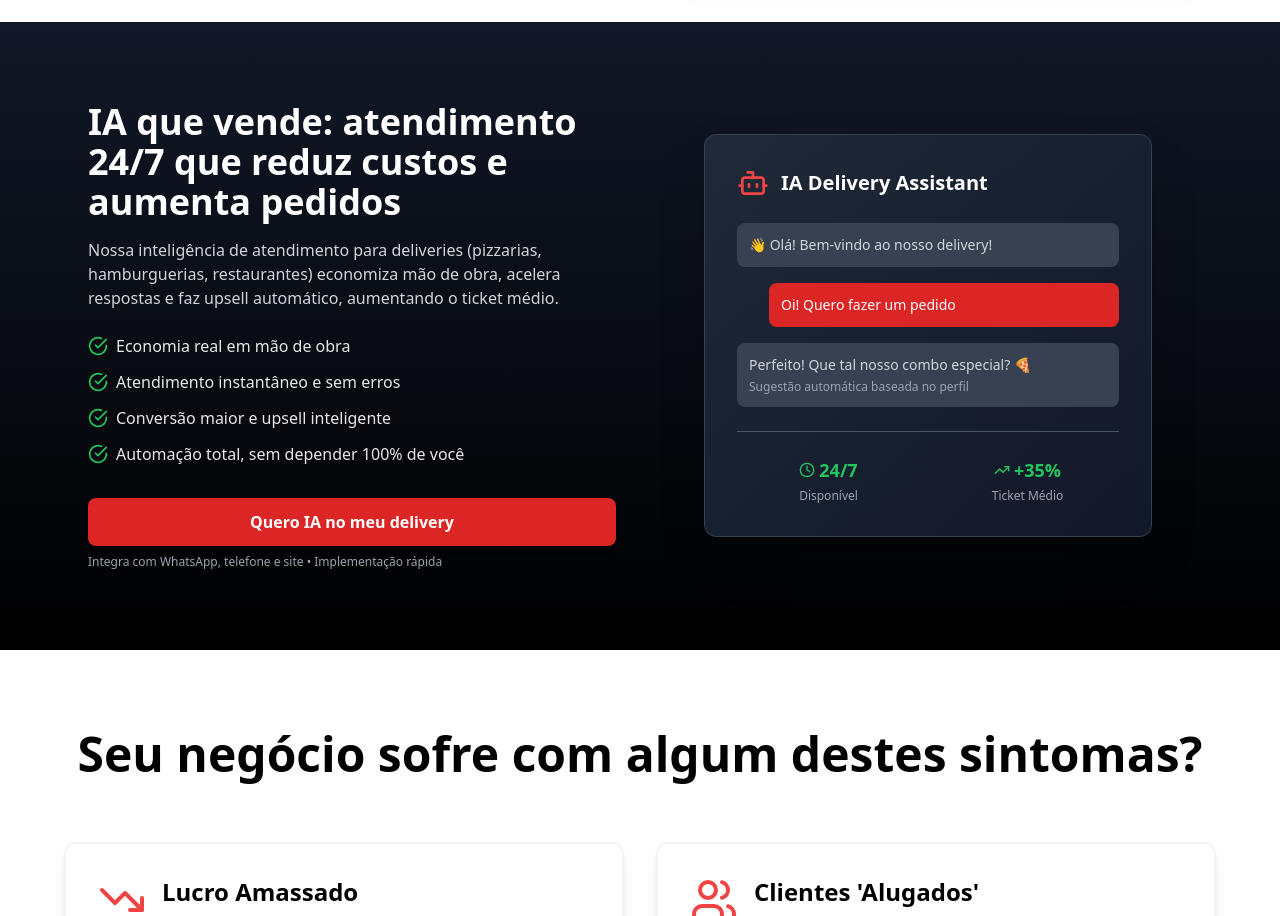
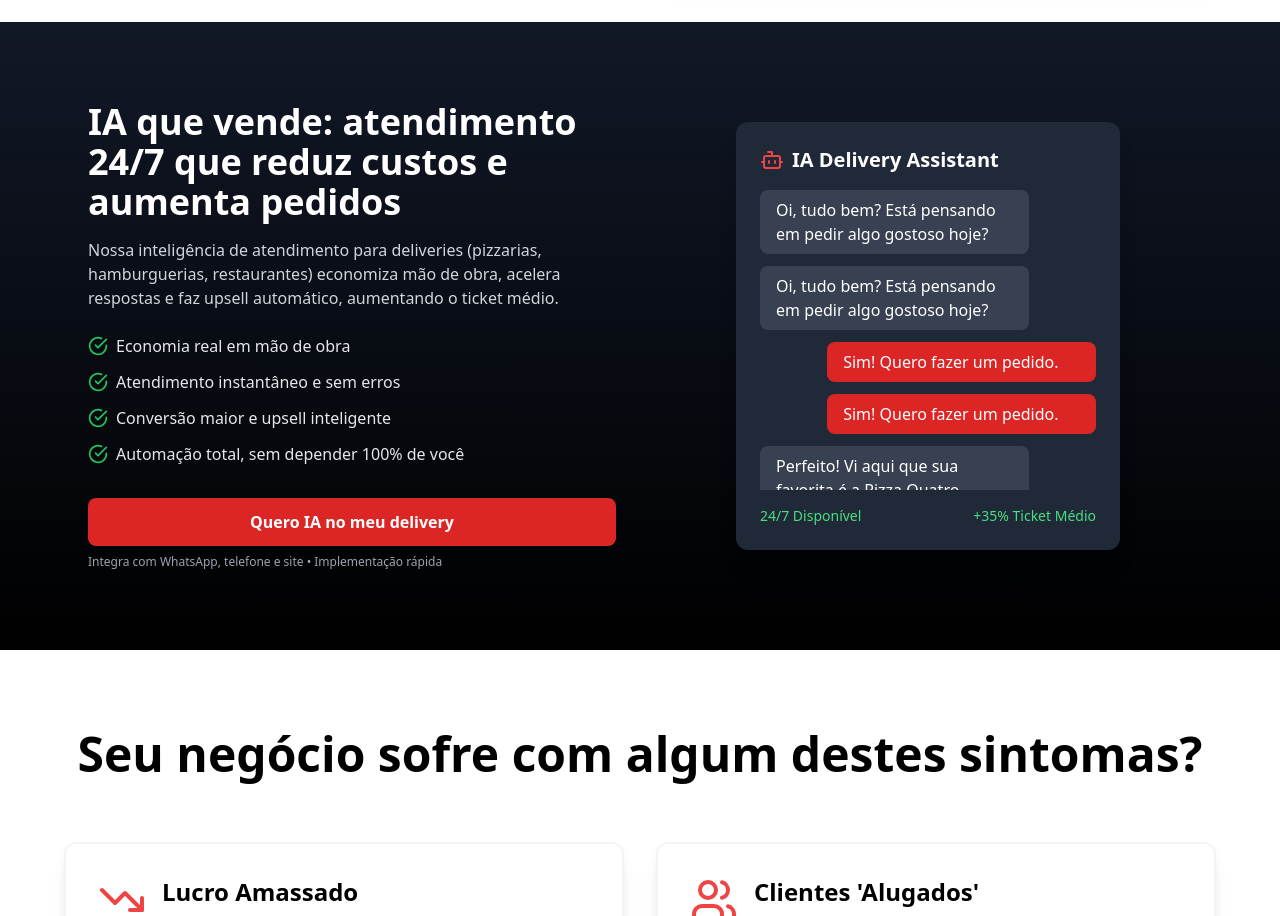
Before and after one commit to gnomogold/novo-site-2M, a React (Vite) app: page / in a window 1280 px wide. Shown: the part 2120-3036 px from the top of the page. Built offline with nearby package versions, Linux system fonts and the light colour scheme.

Commit message:
Replace static chat with animated chat mockup

```diff
--- a/src/components/IADelivery.tsx
+++ b/src/components/IADelivery.tsx
@@ -52,46 +52,76 @@ export const IADelivery: React.FC<IADeliveryProps> = ({ onCtaClick }) => {
 
         {/* Coluna com Mockup/Ilustração */}
         <div className="flex justify-center items-center">
-          <div className="bg-gradient-to-br from-gray-800 to-gray-900 rounded-xl shadow-2xl p-8 border border-gray-700 max-w-md w-full">
-            <div className="flex items-center space-x-3 mb-6">
-              <Bot className="w-8 h-8 text-red-500" />
-              <h3 className="text-xl font-bold text-white">IA Delivery Assistant</h3>
-            </div>
-
-            {/* Simulação de Chat */}
-            <div className="space-y-4">
-              <div className="bg-gray-700 p-3 rounded-lg">
-                <p className="text-sm text-gray-300">👋 Olá! Bem-vindo ao nosso delivery!</p>
-              </div>
-              <div className="bg-red-600 p-3 rounded-lg ml-8">
-                <p className="text-sm text-white">Oi! Quero fazer um pedido</p>
-              </div>
-              <div className="bg-gray-700 p-3 rounded-lg">
-                <p className="text-sm text-gray-300">Perfeito! Que tal nosso combo especial? 🍕</p>
-                <p className="text-xs text-gray-400 mt-1">Sugestão automática baseada no perfil</p>
-              </div>
-            </div>
-
-            {/* Métricas */}
-            <div className="grid grid-cols-2 gap-4 mt-6 pt-6 border-t border-gray-600">
-              <div className="text-center">
-                <div className="flex items-center justify-center space-x-1 mb-1">
-                  <Clock className="w-4 h-4 text-green-500" />
-                  <span className="text-lg font-bold text-green-500">24/7</span>
-                </div>
-                <p className="text-xs text-gray-400">Disponível</p>
-              </div>
-              <div className="text-center">
-                <div className="flex items-center justify-center space-x-1 mb-1">
-                  <TrendingUp className="w-4 h-4 text-green-500" />
-                  <span className="text-lg font-bold text-green-500">+35%</span>
-                </div>
-                <p className="text-xs text-gray-400">Ticket Médio</p>
-              </div>
-            </div>
-          </div>
+          <AnimatedChatMockup />
         </div>
       </div>
     </section>
   );
 };
+
+const AnimatedChatMockup: React.FC = () => {
+  const [messages, setMessages] = React.useState<Array<{sender: string, text: string}>>([]);
+
+  const allMessages = [
+    {sender:"bot", text:"Oi, tudo bem? Está pensando em pedir algo gostoso hoje?"},
+    {sender:"client", text:"Sim! Quero fazer um pedido."},
+    {sender:"bot", text:"Perfeito! Vi aqui que sua favorita é a Pizza Quatro Queijos tamanho grande, que você pediu na última sexta. Quer repetir essa delícia hoje?"},
+    {sender:"bot", text:"Olha só: hoje você pode adicionar uma Pizza Broto Doce de Prestígio por apenas R$10,99. Uma ótima pedida para compartilhar e deixar o dia da sua esposa mais leve e feliz. Quer incluir essa delícia junto?"},
+    {sender:"client", text:"Boa, adiciona a Broto Doce de Prestígio."},
+    {sender:"bot", text:"Perfeito, combo atualizado. Você prefere pagar online ou na entrega?"}
+  ];
+
+  React.useEffect(() => {
+    allMessages.forEach((msg, i) => {
+      setTimeout(() => {
+        setMessages(prev => [...prev, msg]);
+      }, i * 1800);
+    });
+  }, []);
+
+  return (
+    <div className="bg-gray-800 rounded-xl shadow-xl p-6 w-full max-w-sm text-white">
+      <h3 className="text-xl font-bold flex items-center mb-4">
+        <Bot className="w-6 h-6 text-red-500 mr-2" />
+        IA Delivery Assistant
+      </h3>
+      <div className="space-y-3 min-h-[300px] max-h-[300px] overflow-y-auto">
+        {messages.map((msg, index) => (
+          <div
+            key={index}
+            className={`max-w-[80%] px-4 py-2 rounded-lg animate-fadeIn ${
+              msg.sender === 'bot'
+                ? 'bg-gray-700 text-white'
+                : 'bg-red-600 text-white ml-auto'
+            }`}
+            style={{
+              animation: 'fadeIn 0.6s ease forwards'
+            }}
+          >
+            {msg.text}
+          </div>
+        ))}
+      </div>
+      <div className="mt-4 flex justify-between text-green-400 text-sm">
+        <span>24/7 Disponível</span>
+        <span>+35% Ticket Médio</span>
+      </div>
+
+      <style jsx>{`
+        @keyframes fadeIn {
+          from {
+            opacity: 0;
+            transform: translateY(10px);
+          }
+          to {
+            opacity: 1;
+            transform: translateY(0);
+          }
+        }
+        .animate-fadeIn {
+          animation: fadeIn 0.6s ease forwards;
+        }
+      `}</style>
+    </div>
+  );
+};
```
